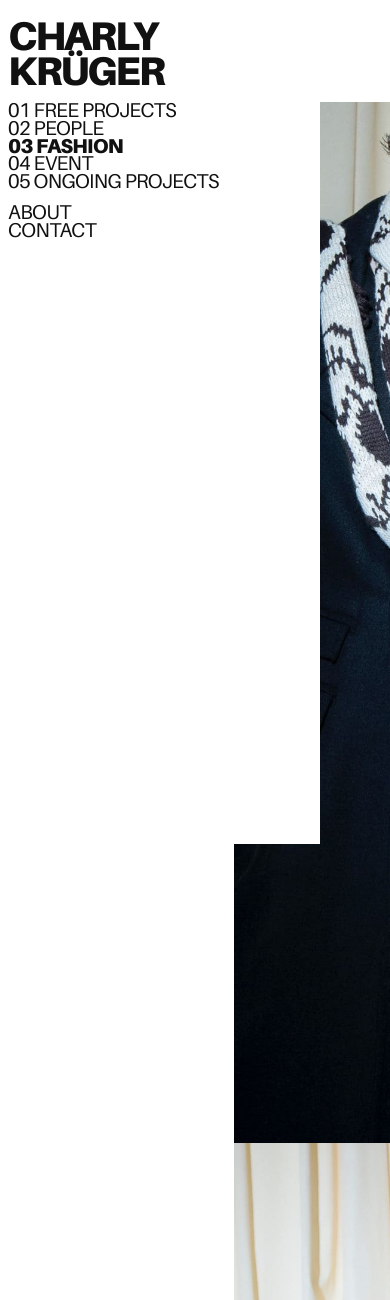
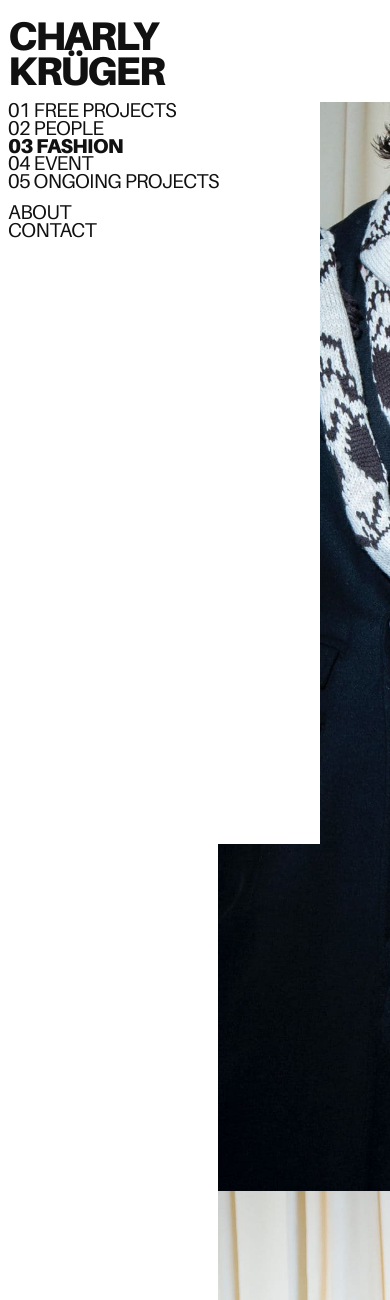
Before and after one commit to charlykrueger/portfolio, a PHP site: page /03_fashion.html in a window 390 px wide; the page is wider, and only the part inside the window is pictured. Shown: the top 1300 px of that part. Run offline with PHP 8.4, Linux system fonts and the light colour scheme.

Commit message:
raster verbesser

```diff
--- a/03_fashion.html
+++ b/03_fashion.html
@@ -6,28 +6,23 @@
   <title>03 Fashion — Charly Krüger</title>
   <link rel="stylesheet" href="style.css">
 
-  <!-- Erster Block: Lücke exakt auf Container-Mitte (= Galerie-Mitte) ausrichten -->
+  <!-- Erster Block: gleiche Breite/Ausrichtung wie .media + Lücke exakt mittig -->
   <style>
     :root{
-      /* Inhaltsbreite – nimm hier die gleiche Max-Breite wie deine Galerie */
-      --content-w: min(1200px, calc(100% - 2rem));
-      /* Lückengröße zwischen den Bildern */
-      --gap: clamp(12px, 2vw, 28px);
+      /* Lückengröße – kleiner = Bilder größer */
+      --gap: clamp(14px, 1.6vw, 24px);
     }
 
-    /* Sektion ohne zusätzliches Padding, damit die Mitte stimmt */
-    .media.hero-align{
-      padding-left: 0 !important;
-      padding-right: 0 !important;
-    }
+    /* Die Sektion hat bereits .media → gleiche Breite/Transform wie Galerie & Text */
+    .hero-align { padding-left: 0 !important; padding-right: 0 !important; }
 
-    /* Der innere Row-Container hat exakt die gleiche Breite + Zentrierung wie die Galerie */
+    /* Der innere Row-Container füllt den ganzen .media-Container */
     .hero-align .hero-row{
-      width: var(--content-w);
-      margin: 0 auto;             /* zentriert wie die Galerie darunter */
+      width: 100%;
+      margin: 0 auto;                 /* zentriert wie .media */
       display: grid;
-      grid-template-columns: 1fr var(--gap) 1fr; /* mittlere Spalte = die Lücke */
-      column-gap: 0;              /* Lücke wird als eigene Mittelsäule geführt */
+      grid-template-columns: 1fr var(--gap) 1fr;  /* mittlere Spalte = Lücke (liegt exakt in der Mitte) */
+      column-gap: 0;
       align-items: center;
     }
 
@@ -35,13 +30,13 @@
     .hero-align img{
       display: block;
       width: 100%;
-      height: auto;
+      height: auto;                    /* proportional; kein Beschnitt */
     }
 
-    /* Responsiv: auf sehr kleinen Screens untereinander stapeln */
+    /* Auf sehr kleinen Screens untereinander */
     @media (max-width: 700px){
       .hero-align .hero-row{
-        grid-template-columns: 1fr; /* Bilder untereinander */
+        grid-template-columns: 1fr;
       }
       .hero-align .hero-row > .gap-col{ display:none; }
     }
@@ -69,13 +64,14 @@
   <main class="content">
 
     <!-- ========== PROJEKT 1: Zwei Bilder, Lücke = exakte Mitte (wie Galerie) ========== -->
+    <!-- .media sorgt dafür, dass linke Kante = linke Kante vom Text darunter -->
     <section class="media project-hero hero-align">
       <div class="hero-row">
         <figure class="spot">
           <img src="./image/fashion/a1.jpg" alt="A+ Modenschau 2025 — Covershoot 01">
         </figure>
 
-        <!-- Mittlere Spalte ist die Lücke, genau auf der Container-Mitte -->
+        <!-- Mittlere Spalte ist die Lücke, exakt in der Container-Mitte -->
         <div class="gap-col" aria-hidden="true"></div>
 
         <figure class="spot">
@@ -93,7 +89,7 @@
     <section class="media">
       <div class="slider" data-fit="contain">
         <div class="slides">
-          <figure class="slide"><img src="./image/fashion/ronja1.jpg" alt="Bachelorkollektion Ronja Schulz — 01"></figure>
+          <figure class="slide"><img src="./image/fashion/ronja1.jpg" alt="Bachelorkollektion Ronja Schulz — 01" loading="eager"></figure>
           <figure class="slide"><img src="./image/fashion/ronja2.jpg" alt="Bachelorkollektion Ronja Schulz — 02"></figure>
           <figure class="slide"><img src="./image/fashion/ronja3.jpg" alt="Bachelorkollektion Ronja Schulz — 03"></figure>
           <figure class="slide"><img src="./image/fashion/ronja4.jpg" alt="Bachelorkollektion Ronja Schulz — 04"></figure>
--- a/style.css
+++ b/style.css
@@ -93,6 +93,9 @@
 
   /* Triple-Skalierung */
   --triple-scale: 1;
+
+  /* NEU: Ratio für .pair (z. B. 3:2) */
+  --pair-ratio: 3 / 2;
 }
 
 /* Seitenvarianten */
@@ -116,6 +119,10 @@ a{ color:inherit; text-decoration:none }
 img,video{ max-width:100%; height:auto; display:block }
 h1,h2,h3,p{ margin:0 }
 figure{ margin:0 }
+
+/* Brand-Link (wenn der Brand klickbar ist) */
+.brand a { color: inherit; text-decoration: none; display: inline-block; }
+.brand a:hover { opacity:.85; }
 
 /* =========================
    SIDEBAR / NAV
@@ -194,6 +201,9 @@ figure{ margin:0 }
 .slide{ flex:0 0 100%; height:100%; display:flex; align-items:center; justify-content:center; }
 .slide img{ width:100%; height:100%; object-fit:cover; backface-visibility:hidden; }
 .slider[data-fit="contain"] .slide img{ object-fit:contain; background:transparent; }
+
+/* NEU: CLS-Fix – Slider-Bilder reservieren 3:2 Platz (wie der Container) */
+.project-hero .slides img{ aspect-ratio: 3 / 2; object-fit: cover; }
 
 .slider .prev,.slider .next{
   position:absolute; top:50%; transform:translateY(-50%);
@@ -275,6 +285,7 @@ figure{ margin:0 }
   object-fit:cover;
 }
 
+/* Video-Spots (hochkant) */
 .triple .spot:has(video){
   aspect-ratio: var(--portrait-ratio);
   overflow:hidden;
@@ -301,7 +312,14 @@ figure{ margin:0 }
   grid-template-columns:repeat(2,1fr);
   gap: var(--pair-gap, 24px);
 }
-.pair img{ width:100%; height:auto; display:block; }
+/* NEU: CLS-Fix – Duos & Paare reservieren Platz */
+.pair img{ width:100%; height:auto; display:block; aspect-ratio: var(--pair-ratio); object-fit: cover; }
+.duo{
+  display:grid;
+  grid-template-columns:repeat(3, 1fr);
+  gap:24px;
+}
+.duo img{ width:100%; height:auto; display:block; aspect-ratio: var(--portrait-ratio); object-fit: cover; }
 
 .video{ position:relative; width:100%; aspect-ratio:16/9; background:#000; overflow:hidden; }
 .video .video-player{ width:100%; height:100%; object-fit:cover; display:block; }
@@ -312,13 +330,6 @@ figure{ margin:0 }
   font-size:14px; line-height:1; opacity:.9;
 }
 .sound-toggle:hover{ opacity:1; }
-
-.duo{
-  display:grid;
-  grid-template-columns:repeat(3, 1fr);
-  gap:24px;
-}
-.duo img{ width:100%; height:auto; display:block; }
 
 /* =========================
    RESPONSIVE
```
